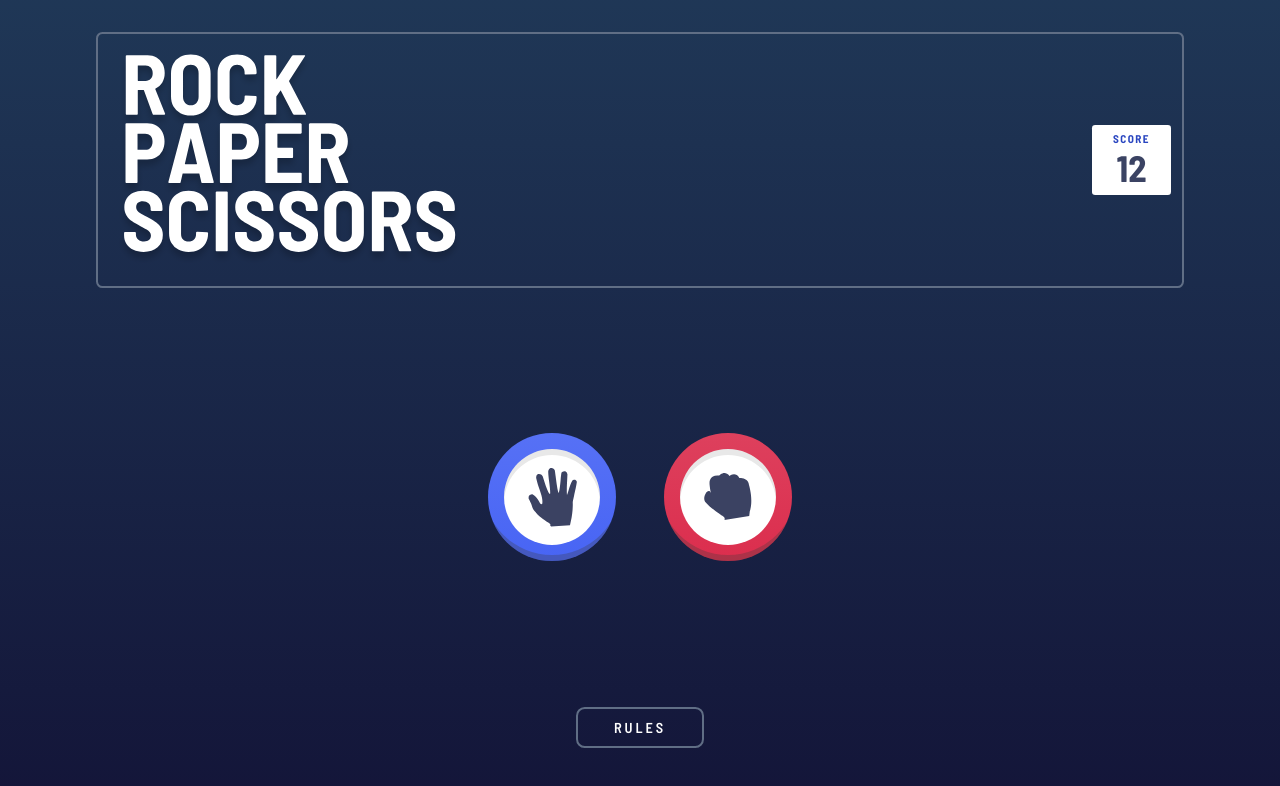
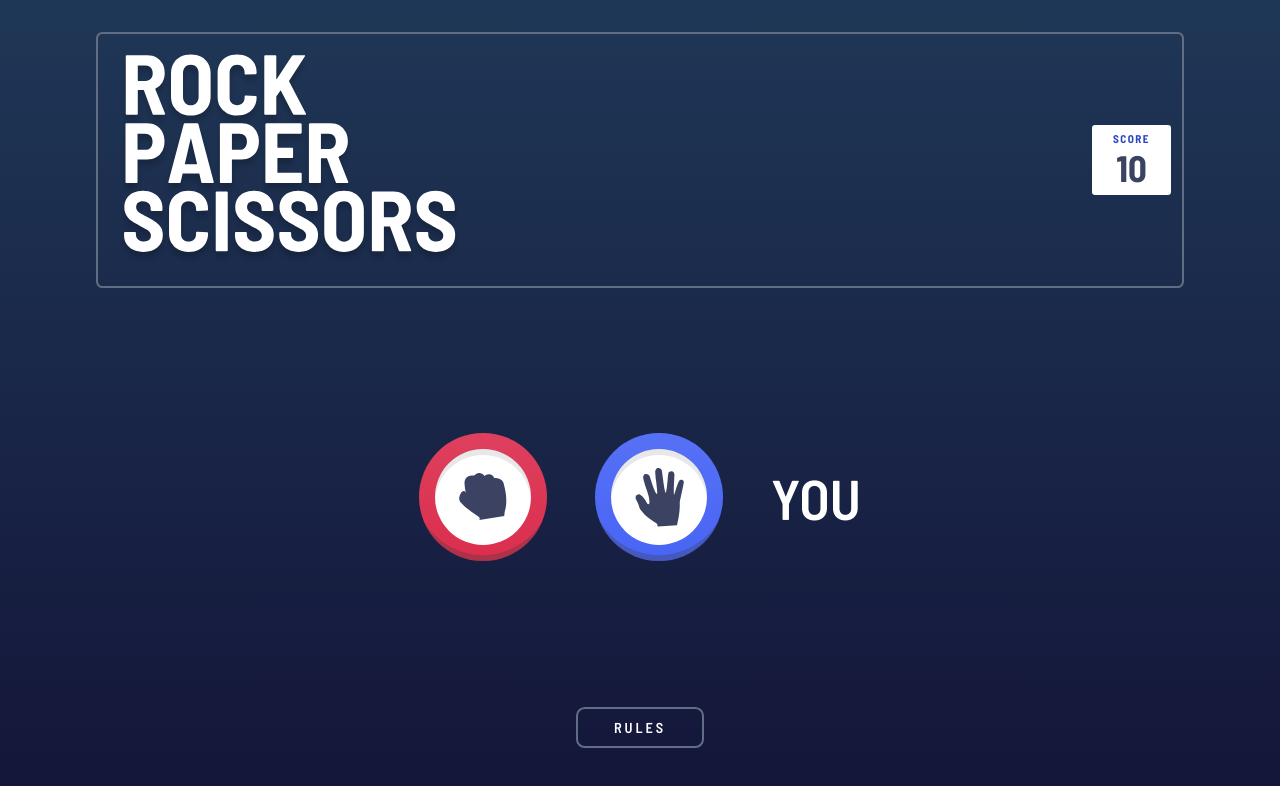
Before and after one commit to diegopacheco-dev/rock-paper-scissors-master, a plain HTML site: page index.html in a window 1280 px wide. Both pictures are taken after a click on the element 464 px from the left and 497 px from the top of the page. Drawn offline with Linux system fonts and the light colour scheme.

Commit message:
refactorizando funcionalidad de calcular el ganador

```diff
--- a/index.html
+++ b/index.html
@@ -35,23 +35,30 @@
         </div>
         <div class="score-wrapper">
           <p class="score__caption">SCORE</p>
-          <p class="score__number">12</p>
+          <p class="score__number" id="scoreNumber">0</p>
         </div>
       </div>
-      <div class="container-options width" id="containerOptions">
-        <div name="paper" class="option icon-paper"><img src="./images/icon-paper.svg" alt="" /></div>
-        <div name="scissors" class="option icon-scissors"><img src="./images/icon-scissors.svg" alt="" /></div>
-        <div name="rock" class="option icon-rock"><img src="./images/icon-rock.svg" alt="" /></div>
+
+      <div class="container-options" id="containerOptions">
+        <!-- <div name="paper" class="option icon-paper">
+          <img src="./images/icon-paper.svg" alt="" />
+        </div>
+        <div name="scissors" class="option icon-scissors">
+          <img src="./images/icon-scissors.svg" alt="" />
+        </div>
+        <div name="rock" class="option icon-rock">
+          <img src="./images/icon-rock.svg" alt="" />
+        </div> -->
+
       </div>
+
       <div class="rules">RULES</div>
-
     </main>
-
 
     <!-- <div class="attribution">
     Challenge by <a href="https://www.frontendmentor.io?ref=challenge" target="_blank">Frontend Mentor</a>.
     Coded by <a href="#">Your Name Here</a>.
   </div> -->
-  <script src="./js/main.js"></script>
+    <script src="./js/main.js"></script>
   </body>
 </html>
--- a/js/main.js
+++ b/js/main.js
@@ -1,3 +1,61 @@
+const renderOpciones = (opciones, containerId) => {
+  const crearOpcion = (opcion) => {
+    let div = document.createElement("div");
+    div.classList.add("option", `icon-${opcion}`);
+    div.setAttribute("name", opcion);
+    div.innerHTML = `<img src="./images/icon-${opcion}.svg" alt="" />`;
+    return div;
+  };
+  const container = document.getElementById(containerId);
+  container.innerHTML = "";
+
+  if (opciones.length === 2) {
+    container.classList.add("bg-none");
+  }
+
+  opciones.forEach((opcion) => {
+    console.log("renderizando : ", opcion);
+    container.appendChild(crearOpcion(opcion.name));
+  });
+};
+
+const renderResultado = (title, containerId) => {
+  const container = document.getElementById(containerId);
+  console.log("container : ", container);
+  const outcome = document.createElement('p');
+  outcome.className = "outcome-title";
+  outcome.innerText = title
+
+  container.appendChild(outcome)
+
+}
+
+const play = (optionUsuario, opciones) => {
+  // Encontrar el obj usuario
+  const objOptionUsuario = opciones.find(option => option.name === optionUsuario);
+
+  // Elegimos de forma aleatoria alguna de las opciones disponibles
+  let opcionesDisponibles = opciones.filter(
+    (option) => option.name !== optionUsuario
+  );
+  let objOpcionMaquina = opcionesDisponibles[Math.round(Math.random())];
+
+  // Renderizamos las opciones
+  renderOpciones([objOptionUsuario, objOpcionMaquina], "containerOptions");
+
+  // Mostrar el ganador
+    if (objOptionUsuario.beats.includes(objOpcionMaquina.name)) {
+      renderResultado("YOU WIN", 'containerOptions');
+    } else {
+      renderResultado("YOU ", 'containerOptions');
+
+    }
+
+
+
+};
+
+//  1. MOSTRAR OPCIONES Y PUNTAJE VACIO
 let opciones = [
   {
     name: "rock",
@@ -13,42 +71,29 @@ let opciones = [
   },
 ];
 
-const jugar = (optionUsuario, opciones) => {
-    // Encontramos la opcion del usuario y la renderizamos
-    let objOptionUsuario = opciones.find(option => option.name === optionUsuario);
-    const container = document.getElementById('containerOptions');
-    container.classList.add("bg-none")
-    container.innerHTML = `<div name=${objOptionUsuario.name} class="option icon-${objOptionUsuario.name}"><img src="./images/icon-${objOptionUsuario.name}.svg" alt="" /></div><div class="option-empty" id="optionEmpty"></div>`
+let score = 10;
 
-    // Elegimos de forma aleatoria alguna de las opciones disponibles
-    let opcionesDisponibles = opciones.filter(option => option.name !== objOptionUsuario.name);
-    let objOpcionMaquina =  opcionesDisponibles[Math.round(Math.random())];
-    // Renderizamos la opción
-    setTimeout(() => {
+const renderScore = (score, scoreContainerId) => {
+  const container = document.getElementById(scoreContainerId);
+  container.innerHTML = score;
+};
 
+const asignarPlayEvent = (play, opciones) => {
+  document.querySelectorAll(".option").forEach((option) => {
+    option.addEventListener("click", () =>
+      play(option.getAttribute("name"), opciones)
+    );
+  });
+};
 
-        let div = document.createElement('div');
-        div.classList.add('option', `icon-${objOpcionMaquina.name}`)
-        div.setAttribute('name', objOpcionMaquina.name)
-        div.innerHTML = `<img src="./images/icon-${objOpcionMaquina.name}.svg" alt="" />`
-        document.getElementById('optionEmpty').remove();
-        container.appendChild(div)
+renderScore(score, "scoreNumber");
+renderOpciones(opciones, "containerOptions");
+asignarPlayEvent(play, opciones);
 
-        // mostrar el ganador
-        if (objOptionUsuario.beats.includes(objOpcionMaquina.name)) {
-            console.log("gana : ", objOptionUsuario.name);
-        } else {
-            console.log("gana : ", objOpcionMaquina.name);
-        }
-    }, 800)
+//  2. SELECCIONAR OPCION DE JUEGO
 
-  }
-
-
-
-
-// Asignar funcion jugar a cada boton
-let buttons = Array.from(document.querySelectorAll('.option'));
-buttons.forEach(button => button.addEventListener('click', () => {
-    jugar(button.getAttribute('name'), opciones);
-} ))
+//  3. EL BOT SELECCIONA SU OPCION DE JUEGO
+//  4. MOSTRAR LA OPCION SELECCIONADA DEL BOT
+//  5. CALCULAR EL GANADOR
+//  6. MOSTRAR MENSAJE DEL RESULTADO
+//  7.
--- a/styles/styles.css
+++ b/styles/styles.css
@@ -25,6 +25,7 @@
 
 body {
     background: linear-gradient(to bottom, hsl(214, 47%, 23%), hsl(237, 49%, 15%)) no-repeat;
+    background-size: cover;
     height: 100vh;
     font-family: 'Barlow Semi Condensed', sans-serif;
 }
@@ -118,21 +119,6 @@ body {
     /* box-shadow: 0 0 20px 0 rgba(255, 255, 255, 0.5); */
     /* animation: 0.8s infinite animar; */
 }
-@keyframes animar {
-    0%{
-        transform: scale(0.9);
-
-    }
-    50%{
-        transform: scale(1);
-        box-shadow: 0 0 0 50px rgba(255, 255, 255, 0);
-
-    }
-    100%{
-        transform: scale(0.9);
-        box-shadow: 0 0 0 0 rgba(255, 255, 255, 0);
-    }
-}
 
 .option::after {
     content: '';
@@ -159,6 +145,26 @@ body {
     z-index: 1;
 }
 
+/* ===== OUTCOME ===== */
+.outcome {
+    background: red;
+    text-align: center;
+}
+
+.outcome-title {
+    color: white;
+    font-size: 3.5em;
+    font-weight: 600;
+}
+
+.btn-play-again {
+    width: 14rem;
+
+}
+
+
+
+
 /* ===== RULES ELEMENT ===== */
 .rules {
     align-self: center;
```
Lines whose indentation alone changed are shown as unchanged.
